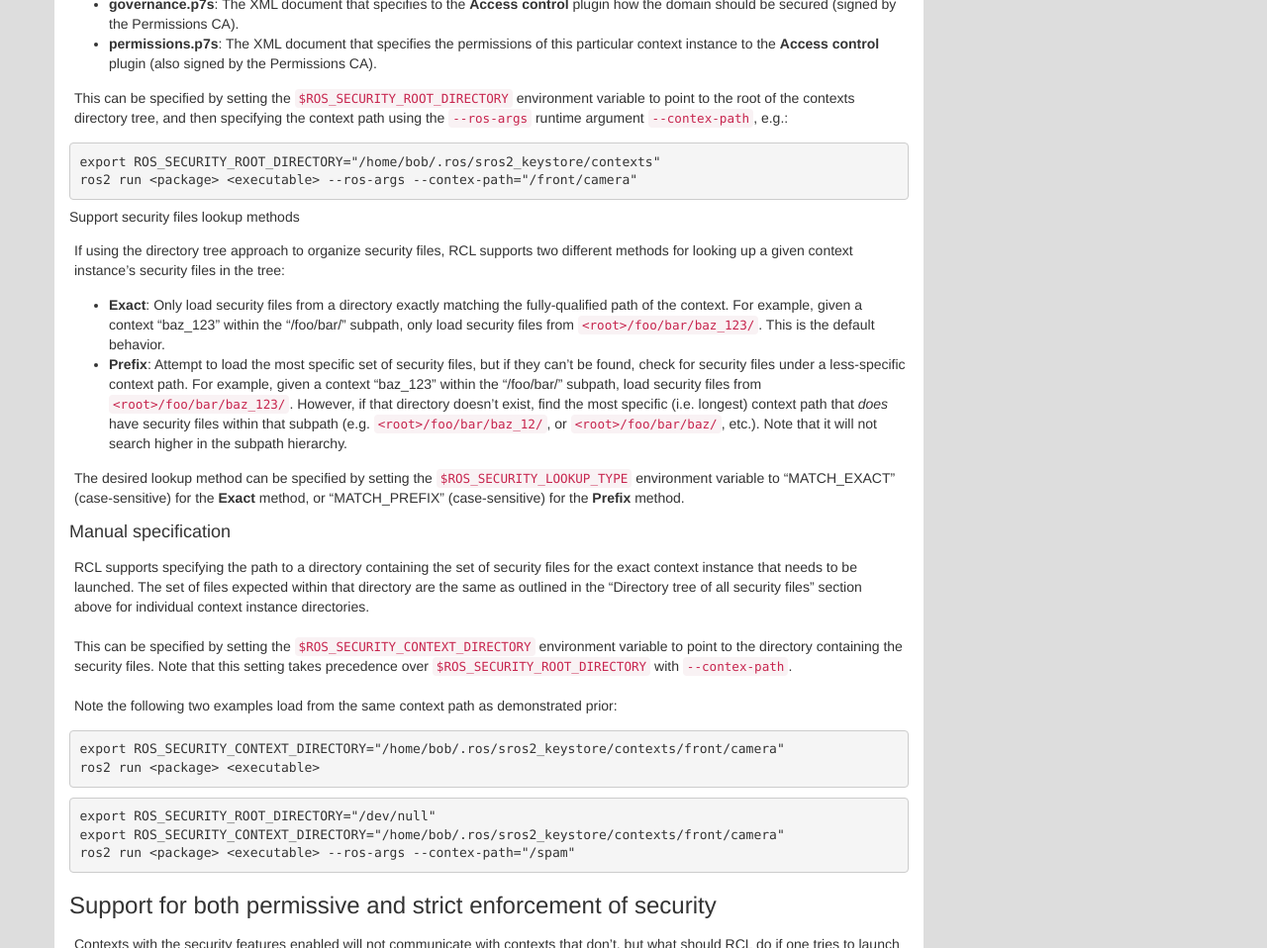
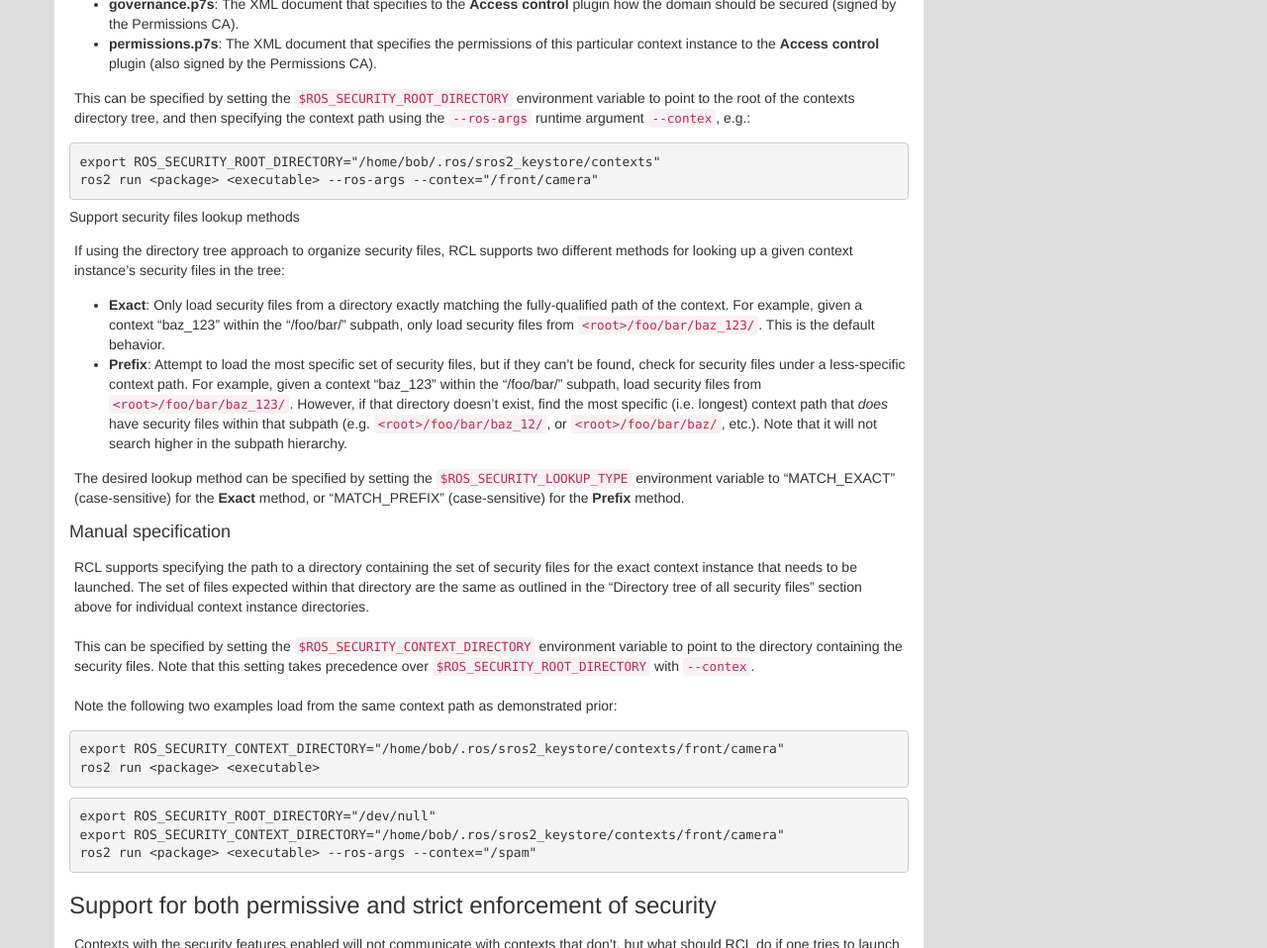
Before and after one commit to ros2/design, a Jekyll site: the page built from articles/ros2_dds_security.md, in a window 1280 px wide and 1400 px high, scrolled down 2597 px. Shown: the part 148-1106 px from the top of the window at 99% size. Built offline with Jekyll 4.4.1, drawn with Linux system fonts in a browser that asks for light colours; nearby versions of some CDN libraries.

Commit message:
Simplify context arg

````diff
--- a/articles/ros2_dds_security.md
+++ b/articles/ros2_dds_security.md
@@ -144,11 +144,11 @@
 - **governance.p7s**: The XML document that specifies to the **Access control** plugin how the domain should be secured  (signed by the Permissions CA).
 - **permissions.p7s**: The XML document that specifies the permissions of this particular context instance to the **Access control** plugin (also signed by the Permissions CA).
 
-This can be specified by setting the `$ROS_SECURITY_ROOT_DIRECTORY` environment variable to point to the root of the contexts directory tree, and then specifying the context path using the `--ros-args` runtime argument `--contex-path`, e.g.:
+This can be specified by setting the `$ROS_SECURITY_ROOT_DIRECTORY` environment variable to point to the root of the contexts directory tree, and then specifying the context path using the `--ros-args` runtime argument `--contex`, e.g.:
 
 ``` shell
 export ROS_SECURITY_ROOT_DIRECTORY="/home/bob/.ros/sros2_keystore/contexts"
-ros2 run <package> <executable> --ros-args --contex-path="/front/camera"
+ros2 run <package> <executable> --ros-args --contex="/front/camera"
 ```
 
 
@@ -173,7 +173,7 @@
 The set of files expected within that directory are the same as outlined in the "Directory tree of all security files" section above for individual context instance directories.
 
 This can be specified by setting the `$ROS_SECURITY_CONTEXT_DIRECTORY` environment variable to point to the directory containing the security files.
-Note that this setting takes precedence over `$ROS_SECURITY_ROOT_DIRECTORY` with `--contex-path`.
+Note that this setting takes precedence over `$ROS_SECURITY_ROOT_DIRECTORY` with `--contex`.
 
 Note the following two examples load from the same context path as demonstrated prior:
 
@@ -185,7 +185,7 @@
 ``` shell
 export ROS_SECURITY_ROOT_DIRECTORY="/dev/null"
 export ROS_SECURITY_CONTEXT_DIRECTORY="/home/bob/.ros/sros2_keystore/contexts/front/camera"
-ros2 run <package> <executable> --ros-args --contex-path="/spam"
+ros2 run <package> <executable> --ros-args --contex="/spam"
 ```
 
 ### Support for both permissive and strict enforcement of security
````
